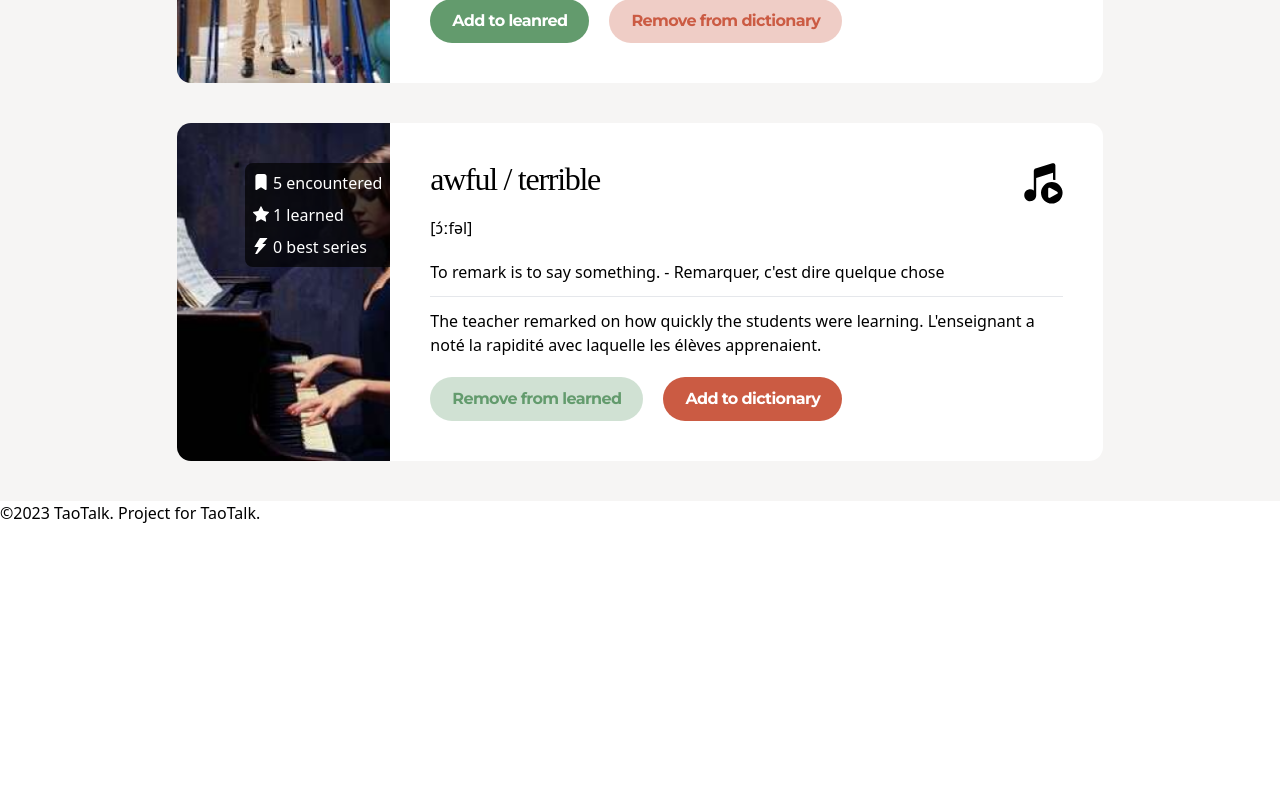
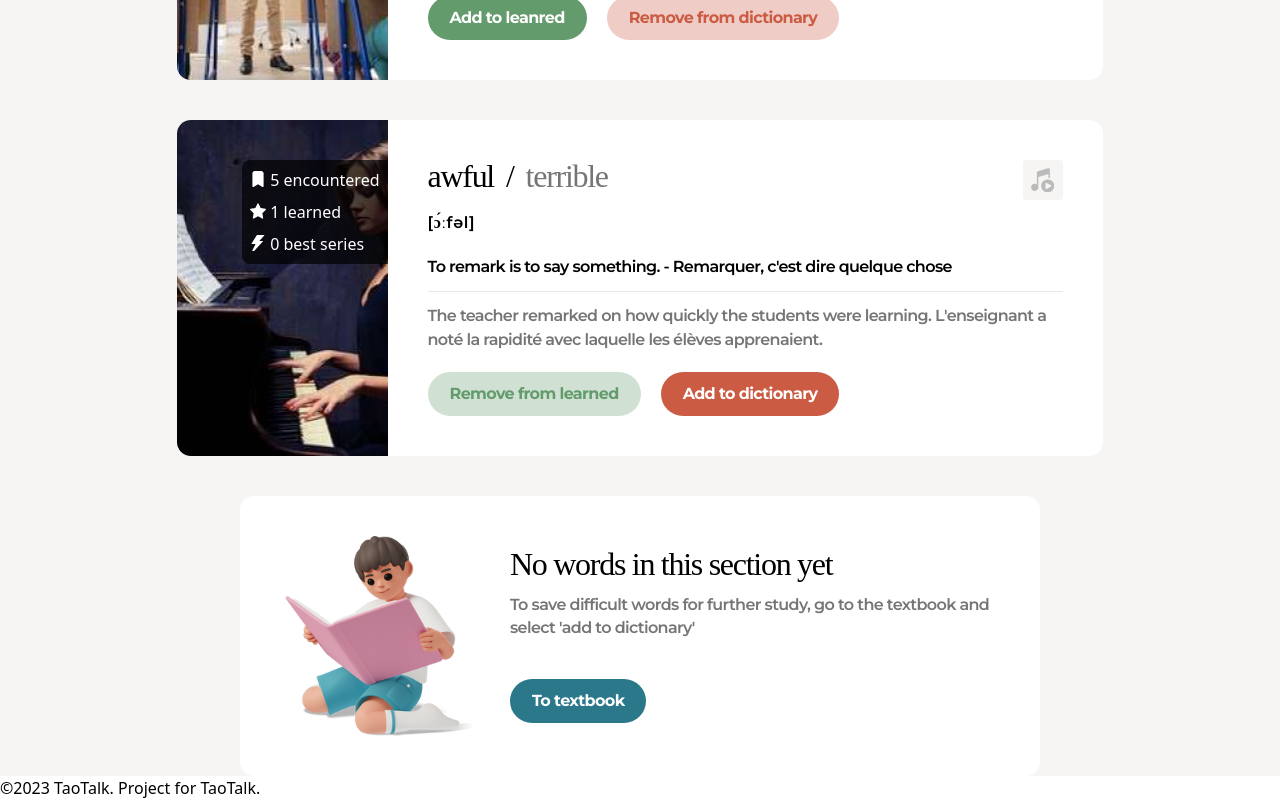
Before and after one commit to taodemy/taotalk, a Next.js app: page /textbook in a window 1280 px wide. Shown: the part 533-1333 px from the top of the page. Before the commit the page ends 1058 px from the top, so only its background shows below. Built offline with nearby package versions, Linux system fonts and the light colour scheme; a web font is replaced by a local one.

Commit message:
feat: fix styles and add empty part

```diff
--- /dev/null
+++ b/src/components/Textbook/Empty.tsx
@@ -0,0 +1,25 @@
+import React from 'react';
+import Button from '../Shared/Buttons';
+import Styles from './textbook.module.scss';
+
+const Empty = () => {
+  return (
+    <div className={Styles.empty}>
+      <img src="empty.svg" alt="empty image" />
+      <div className={Styles.right}>
+        <div className={Styles.text}>
+          <h3 className="heading--h3">No words in this section yet</h3>
+          <p className="paragraph--p2">
+            To save difficult words for further study, go to the textbook and select &apos;add to
+            dictionary&apos;
+          </p>
+        </div>
+        <div>
+          <Button outline={false} color="cyanDark" label="To textbook" />
+        </div>
+      </div>
+    </div>
+  );
+};
+
+export default Empty;
--- a/src/components/Textbook/Subheading.tsx
+++ b/src/components/Textbook/Subheading.tsx
@@ -9,7 +9,7 @@ interface subheadingProps {
 const Subheading = (props: subheadingProps) => {
   return (
     <div className={props.isSelected ? Styles.selectedLevel : Styles.level}>
-      <h4 className="heading-h4">{props.name}</h4>
+      <h4 className="heading--h4">{props.name}</h4>
       <Button
         outline={false}
         color={
--- a/src/components/Textbook/WordDetail.tsx
+++ b/src/components/Textbook/WordDetail.tsx
@@ -46,20 +46,24 @@ const WordDetail = (props: wordDetailProps) => {
       <div className={Styles.rightDetail}>
         <div className={Styles.word}>
           <div className={Styles.wordName}>
-            <h3 className="heading-h3">
-              {props.name} / <span className={Styles.synonyms}>{props.synonyms}</span>
+            <h3 className="heading--h3">
+              {props.name}
+              <span>/</span>
+              <span className={Styles.synonyms}>{props.synonyms}</span>
             </h3>
-            <Play alt="play icon" />
+            <div className={Styles.play}>
+              <Play viewBox="0 0 40 40" alt="play icon" />
+            </div>
           </div>
-          <div className={Styles.phonetic}>
-            <p className="paragraph-p1">{props.phonetic}</p>
+          <div>
+            <p className="paragraph--p2">{props.phonetic}</p>
           </div>
         </div>
 
         <div className={Styles.explain}>
-          <p className="paragraph-p2">{props.definition}</p>
+          <p className={`paragraph--p2 ${Styles.definition}`}>{props.definition}</p>
           <hr />
-          <p className="paragraph-p2">{props.example}</p>
+          <p className="paragraph--p2">{props.example}</p>
         </div>
 
         <div className={Styles.buttons}>
--- a/src/components/Textbook/index.tsx
+++ b/src/components/Textbook/index.tsx
@@ -5,6 +5,7 @@ import Heading from './Heading';
 import Button from '../Shared/Buttons';
 import Subheading from './Subheading';
 import WordDetail from './WordDetail';
+import Empty from './Empty';
 const Dictionary = () => {
   interface Word {
     name: string;
@@ -114,6 +115,9 @@ const Dictionary = () => {
           />
         ))}
       </section>
+      <section>
+        <Empty />
+      </section>
     </article>
   );
 };
--- a/src/components/Textbook/textbook.module.scss
+++ b/src/components/Textbook/textbook.module.scss
@@ -168,14 +168,54 @@
         display: flex;
         flex-direction: column;
         gap:12px;
+
         .wordName{
-        display: flex;
-        justify-content: space-between;
-      }}
+          display: flex;
+          justify-content: space-between;
+          h3{
+            display: flex;
+            gap:12px;
+          }
+          .synonyms{
+            color:$greyDark;
+          }
+          .play{
+            display: flex;
+            align-items: center;
+            justify-content: center;
+            width: 40px;
+            height: 40px;
+            background-color: $greyLight;
+            border-radius: 4px;
+            svg {
+              color: $greyIcon;
+              width: 24px;
+              height: 24px;
+            }
+            &:hover {
+              background-color: $cyanDark;
+              svg {
+                color: $white;
+              }
+            }
+          }
+        }
+        p {
+          letter-spacing: 0.04em;
+          color: $black;
+        }
+      }
       .explain{
         display: flex;
         flex-direction: column;
         gap:12px;
+        p{
+          font-weight: 500;
+          line-height: 150%;
+        }
+        .definition{
+          color:$black;
+        }
       }
       .buttons{
         display: flex;
@@ -185,4 +225,26 @@
     }
   }
 
+  // style for empty
+  .empty{
+    display: flex;
+    width: 800px;
+    gap:30px;
+    padding:40px;
+    background-color: $white;
+    border-radius: 14px;
+    .right{
+      display: flex;
+      flex-direction: column;
+      gap:40px;
+      justify-content: center;
+      .text{
+        display:flex;
+        flex-direction: column;
+        gap:14px;
+      }
+    }
+
+  }
+
 }
```
Also changed, not shown: public/empty.svg (added).
